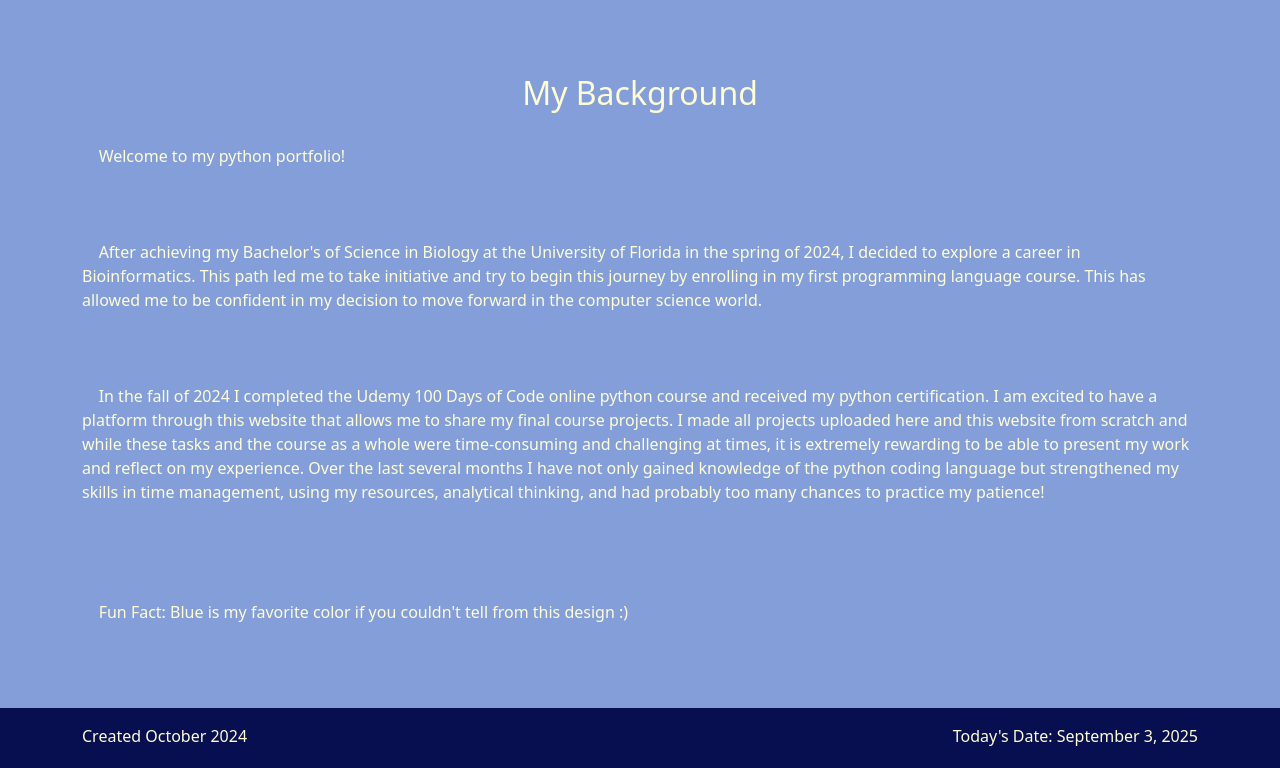
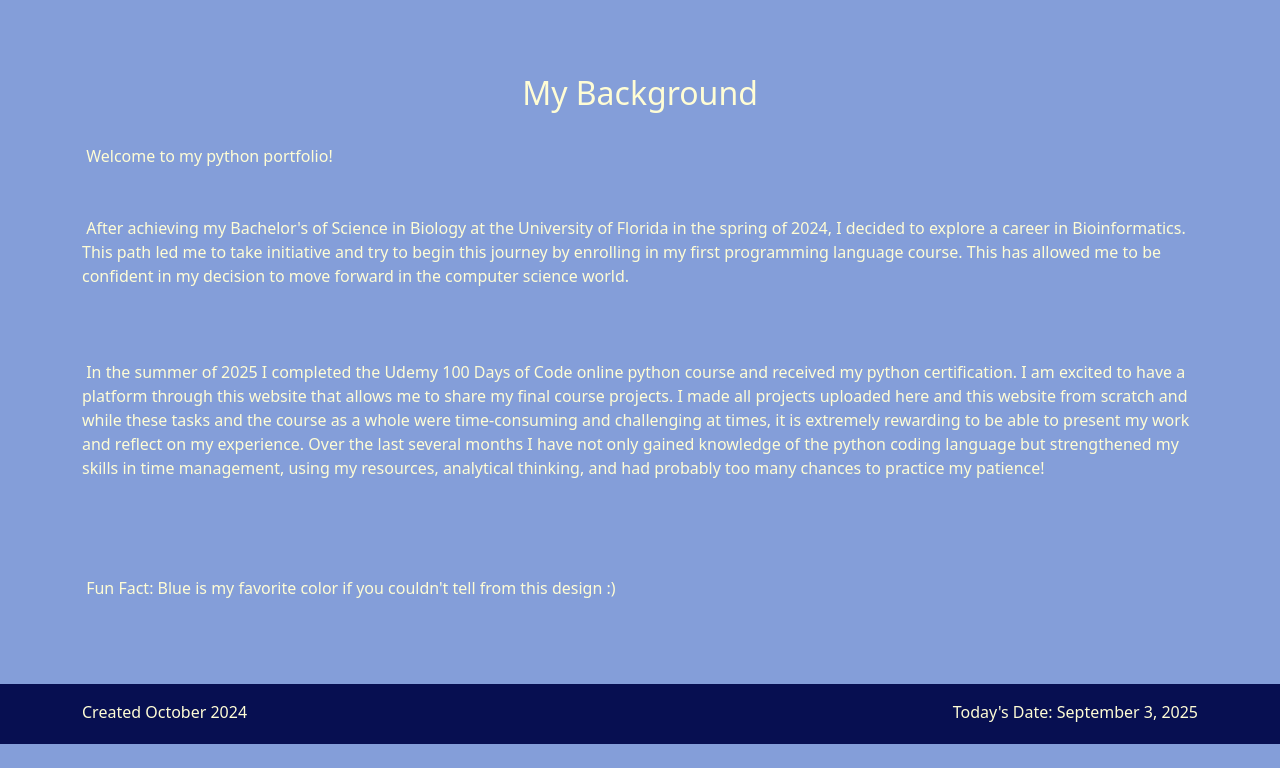
Before and after one commit to ellie-winer/PortfolioWebsite-Portfolio2, a Flask app: page /about in a window 1280 px wide. Shown: the part 60-828 px from the top of the page. After the commit the page ends 804 px from the top, so only its background shows below. Run offline with Flask 3, Linux system fonts and the light colour scheme; some libraries are stand-ins or nearby versions.

Commit message:
reformatting about page

```diff
--- a/templates/about.html
+++ b/templates/about.html
@@ -9,20 +9,19 @@
     My Background
 </h2>
 <p class="multiline">
-    Welcome to my python portfolio!
+ Welcome to my python portfolio!
+
+
+ After achieving my Bachelor's of Science in Biology at the University of Florida in the spring of 2024, I decided to explore a career in Bioinformatics. This path led me to take initiative and try to begin this journey by enrolling in my first programming language course. This has allowed me to be confident in my decision to move forward in the computer science world.
 
 
 
-    After achieving my Bachelor's of Science in Biology at the University of Florida in the spring of 2024, I decided to explore a career in Bioinformatics. This path led me to take initiative and try to begin this journey by enrolling in my first programming language course. This has allowed me to be confident in my decision to move forward in the computer science world.
-
-
-
-    In the fall of 2024 I completed the Udemy 100 Days of Code online python course and received my python certification. I am excited to have a platform through this website that allows me to share my final course projects. I made all projects uploaded here and this website from scratch and while these tasks and the course as a whole were time-consuming and challenging at times, it is extremely rewarding to be able to present my work and reflect on my experience. Over the last several months I have not only gained knowledge of the python coding language but strengthened my skills in time management, using my resources, analytical thinking, and had probably too many chances to practice my patience!
+ In the summer of 2025 I completed the Udemy 100 Days of Code online python course and received my python certification. I am excited to have a platform through this website that allows me to share my final course projects. I made all projects uploaded here and this website from scratch and while these tasks and the course as a whole were time-consuming and challenging at times, it is extremely rewarding to be able to present my work and reflect on my experience. Over the last several months I have not only gained knowledge of the python coding language but strengthened my skills in time management, using my resources, analytical thinking, and had probably too many chances to practice my patience!
 
 
 
 
-    Fun Fact: Blue is my favorite color if you couldn't tell from this design :)
+ Fun Fact: Blue is my favorite color if you couldn't tell from this design :)
 
 
 </p>
```
